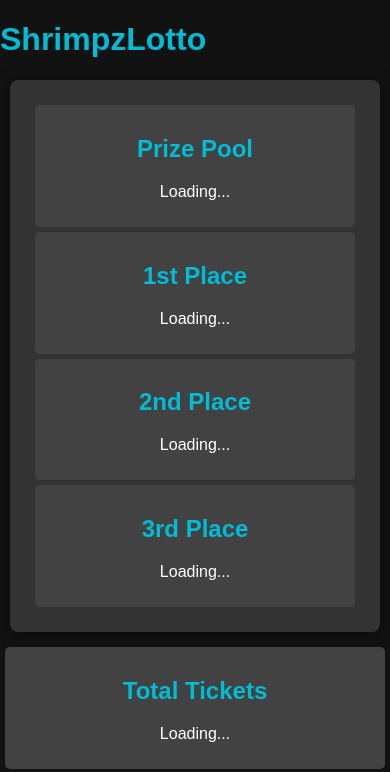
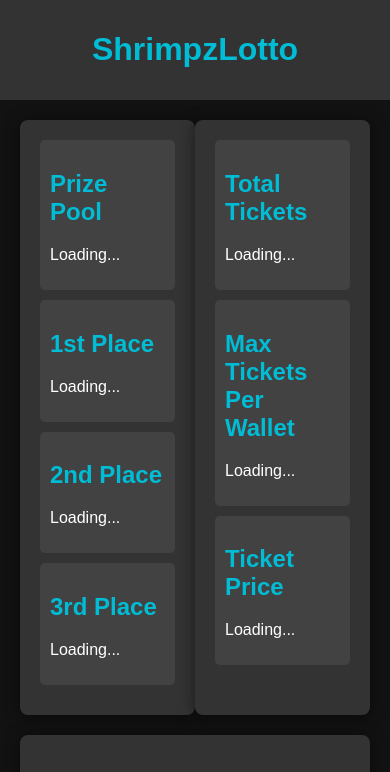
Before and after one commit to shibbbshrimmm/shrimpzlotto, a website: page index.html in a window 390 px wide. Shown: the top 772 px of the page. Drawn offline with Linux system fonts and the light colour scheme.

Commit message:
Update styles.css

```diff
--- a/styles.css
+++ b/styles.css
@@ -7,38 +7,39 @@ body, html {
     color: #fff;
 }
 
-.container {
+header {
+    width: 100%;
+    text-align: center;
+    background: #333;
+    padding: 10px 0;
+    margin-bottom: 20px;
+}
+
+h1, h2 {
+    color: #00BCD4;
+}
+
+main {
     display: flex;
     flex-wrap: wrap;
-    justify-content: center;
-    padding: 20px;
+    justify-content: space-between;
+    padding: 0 20px;
 }
 
-.info, .actions {
-    flex: 1 1 300px; /* Flex basis adjusted for minimum width */
-    margin: 10px;
+.info, .data-container, .actions {
+    flex: 1 1 30%;
+    margin-bottom: 20px;
     padding: 20px;
     border-radius: 8px;
     background: #333;
     box-shadow: 0 2px 15px rgba(0,0,0,0.5);
 }
 
-h1, h2 {
-    color: #00BCD4; /* Light blue for headings */
-}
-
-.data-container {
-    display: flex;
-    justify-content: space-between;
-}
-
 .data-box {
     background: #424242;
     padding: 10px;
     border-radius: 5px;
-    margin: 5px;
-    flex: 1;
-    text-align: center;
+    margin-bottom: 10px;
 }
 
 button {
@@ -62,11 +63,12 @@ button:hover {
     display: none;
 }
 
-@media (max-width: 768px) {
-    .container {
-        flex-direction: column;
-    }
-    .data-container {
-        flex-direction: column;
-    }
+footer {
+    text-align: center;
+    padding: 10px 0;
+    background: #333;
+    color: #fff;
+    position: fixed;
+    bottom: 0;
+    width: 100%;
 }
```
